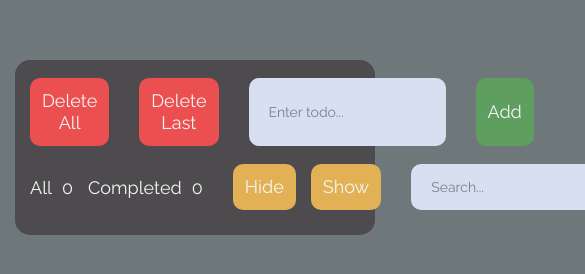
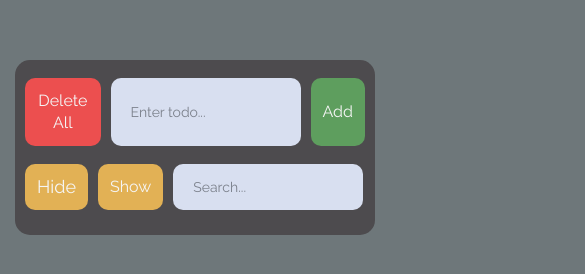
Before and after one commit to Ashmankevich/todo-list, a website built with Parcel: page src/index.html in a window 390 px wide. Shown: the top 274 px of the page, 585 px wide, since content can reach past the window. Built offline with nearby package versions, Linux system fonts and the light colour scheme.

Commit message:
adaptation for tablet and phone

```diff
--- a/src/style/style.scss
+++ b/src/style/style.scss
@@ -79,6 +79,9 @@ body {
 .wrapper {
   display: flex;
   justify-content: space-between;
+  @media (max-width: 425px) {
+    justify-content: left;
+  }
 }
 
 .btn {
@@ -126,6 +129,16 @@ body {
 .input-search-todo {
   flex: 0 1 40%;
   @include Input();
+  @media (max-width: 425px) {
+    max-width: 190px;
+    margin: 0;
+  }
+}
+
+@media (max-width: 425px) {
+  .input-search-todo {
+    margin: 0 10px;
+  }
 }
 
 .delete-all,
@@ -135,6 +148,16 @@ body {
 .show-completed,
 .all-count {
   margin: 0 15px;
+  @media (max-width: 792px) {
+    font-size: 16px;
+    margin: 0 10px;
+  }
+}
+
+@media (max-width: 425px) {
+  .btn.delete-last {
+    display: none;
+  }
 }
 
 .completed {
@@ -147,6 +170,19 @@ body {
   background-color: $colorBackgroundBtnNeutral;
 }
 
+@media (max-width: 425px) {
+  .show-completed {
+    margin: 0;
+  }
+}
+
+.hide-completed {
+  margin-right: 15px;
+  @media (max-width: 425px) {
+    margin: 0 10px;
+  }
+}
+
 .addition-items {
   padding-bottom: 25px;
   margin-bottom: 25px;
@@ -156,6 +192,9 @@ body {
 .completed {
   display: flex;
   align-self: center;
+  @media (max-width: 425px) {
+    display: none;
+  }
 }
 
 .all-count {
```
Also changed, not shown: src/style/style.css, 1 other file.
